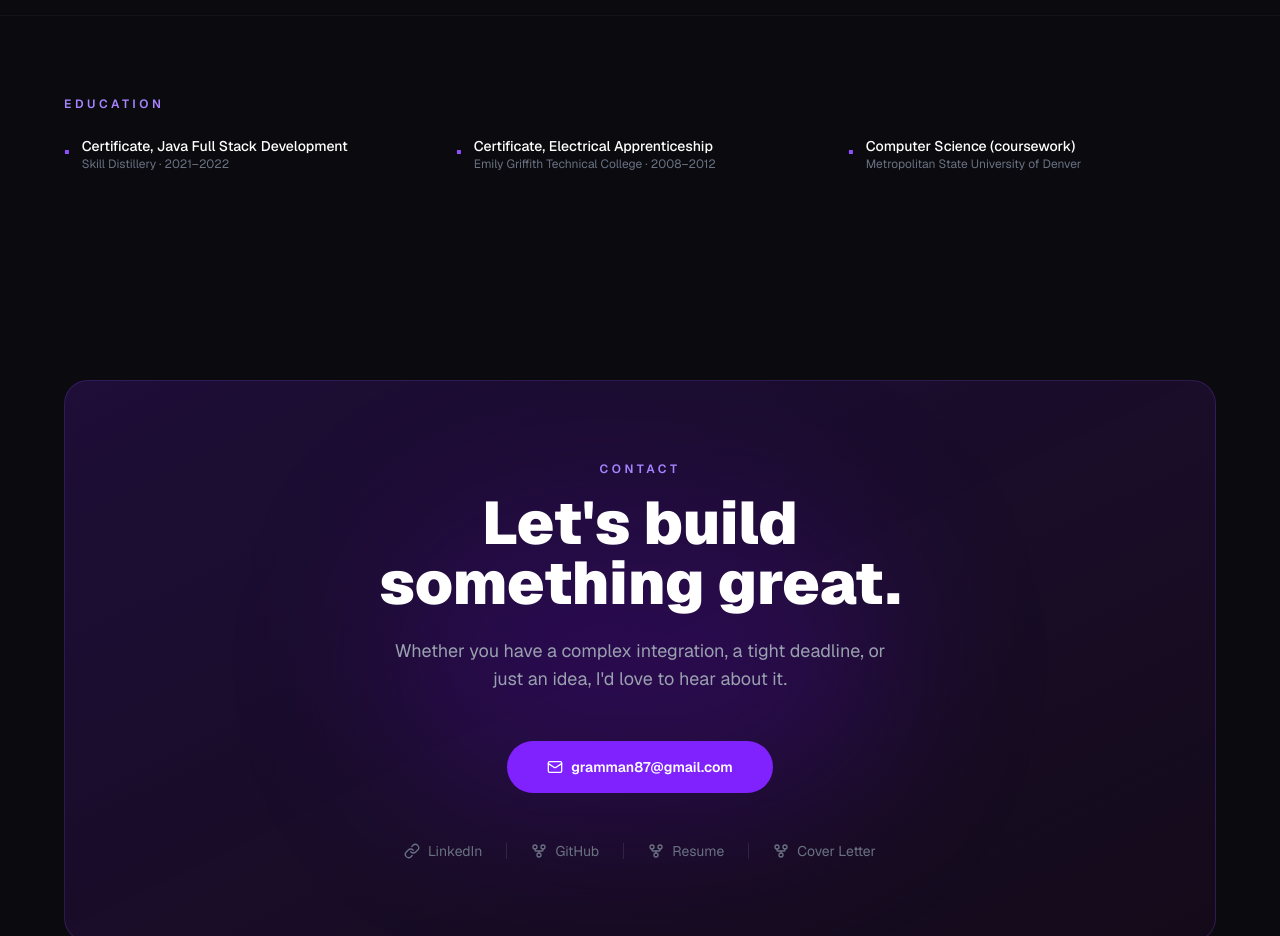
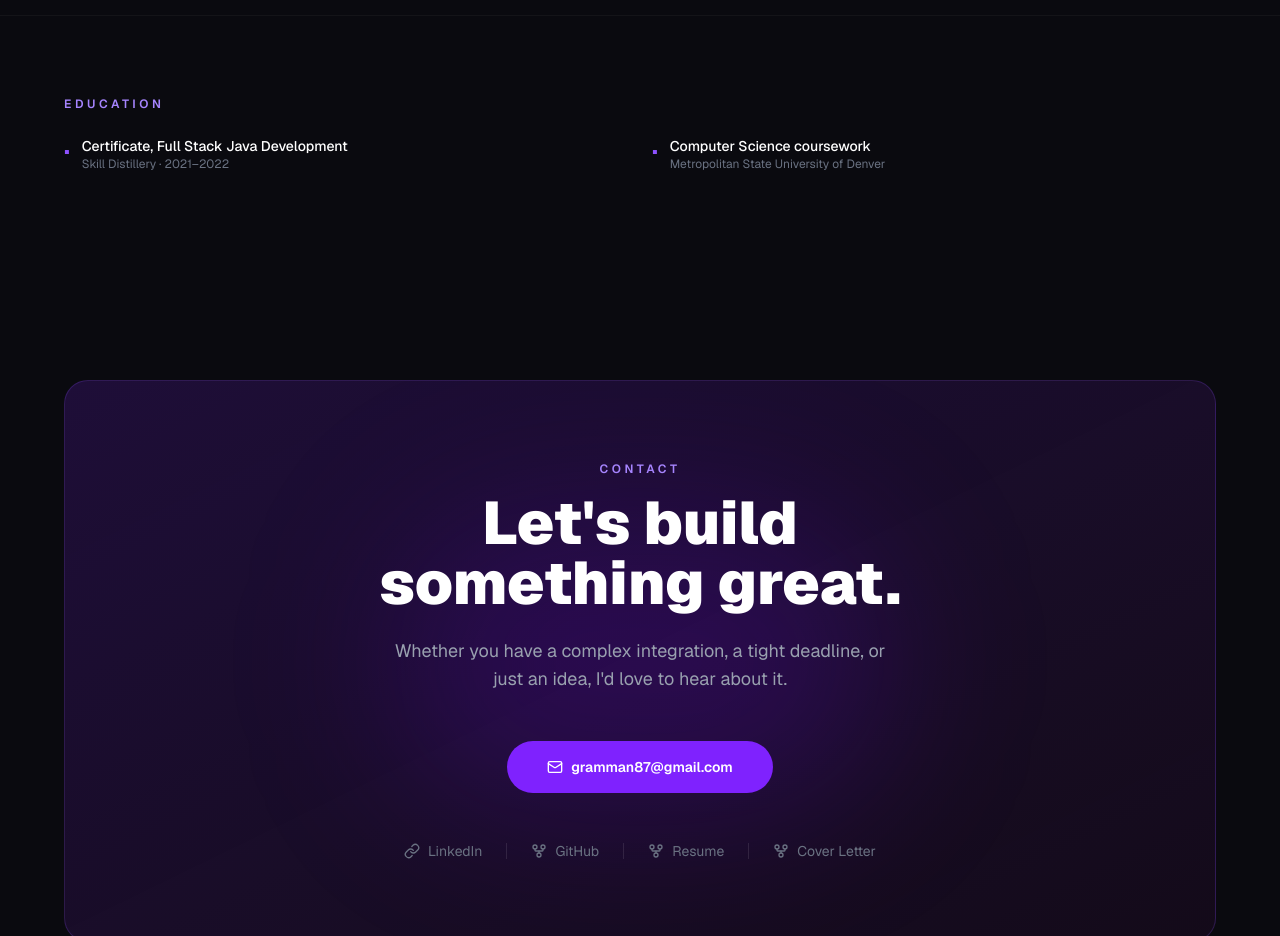
Before and after one commit to Gramman87/portfolio, a Next.js app: page / in a window 1280 px wide. Shown: the part 7420-8356 px from the top of the page. Built offline with nearby package versions, Linux system fonts and the light colour scheme.

Commit message:
Tighten Education: drop electrical apprenticeship, clean wording

```diff
--- a/components/Education.tsx
+++ b/components/Education.tsx
@@ -1,7 +1,6 @@
 const education = [
-  { degree: "Certificate, Java Full Stack Development", school: "Skill Distillery", year: "2021–2022" },
-  { degree: "Certificate, Electrical Apprenticeship", school: "Emily Griffith Technical College", year: "2008–2012" },
-  { degree: "Computer Science (coursework)", school: "Metropolitan State University of Denver", year: "" },
+  { degree: "Certificate, Full Stack Java Development", school: "Skill Distillery", year: "2021–2022" },
+  { degree: "Computer Science coursework", school: "Metropolitan State University of Denver", year: "" },
 ];
 
 export default function Education() {
@@ -11,7 +10,7 @@ export default function Education() {
         <p className="text-xs font-semibold tracking-[0.3em] text-violet-400 uppercase mb-6">
           Education
         </p>
-        <div className="grid sm:grid-cols-2 lg:grid-cols-3 gap-6">
+        <div className="grid sm:grid-cols-2 gap-6">
           {education.map((e) => (
             <div key={e.degree} className="flex items-start gap-3">
               <span className="text-violet-500 mt-1">▪</span>
--- a/components/ResumeDoc.tsx
+++ b/components/ResumeDoc.tsx
@@ -49,9 +49,8 @@ const experience = [
 ];
 
 const education = [
-  "Skill Distillery: Certificate, Java Full Stack Development (2021–2022)",
-  "Emily Griffith Technical College: Certificate, Electrical Apprenticeship (2008–2012)",
-  "Metropolitan State University of Denver: Computer Science (coursework)",
+  "Skill Distillery: Certificate, Full Stack Java Development (2021–2022)",
+  "Metropolitan State University of Denver: Computer Science coursework",
 ];
 
 export default function ResumeDoc({
```
